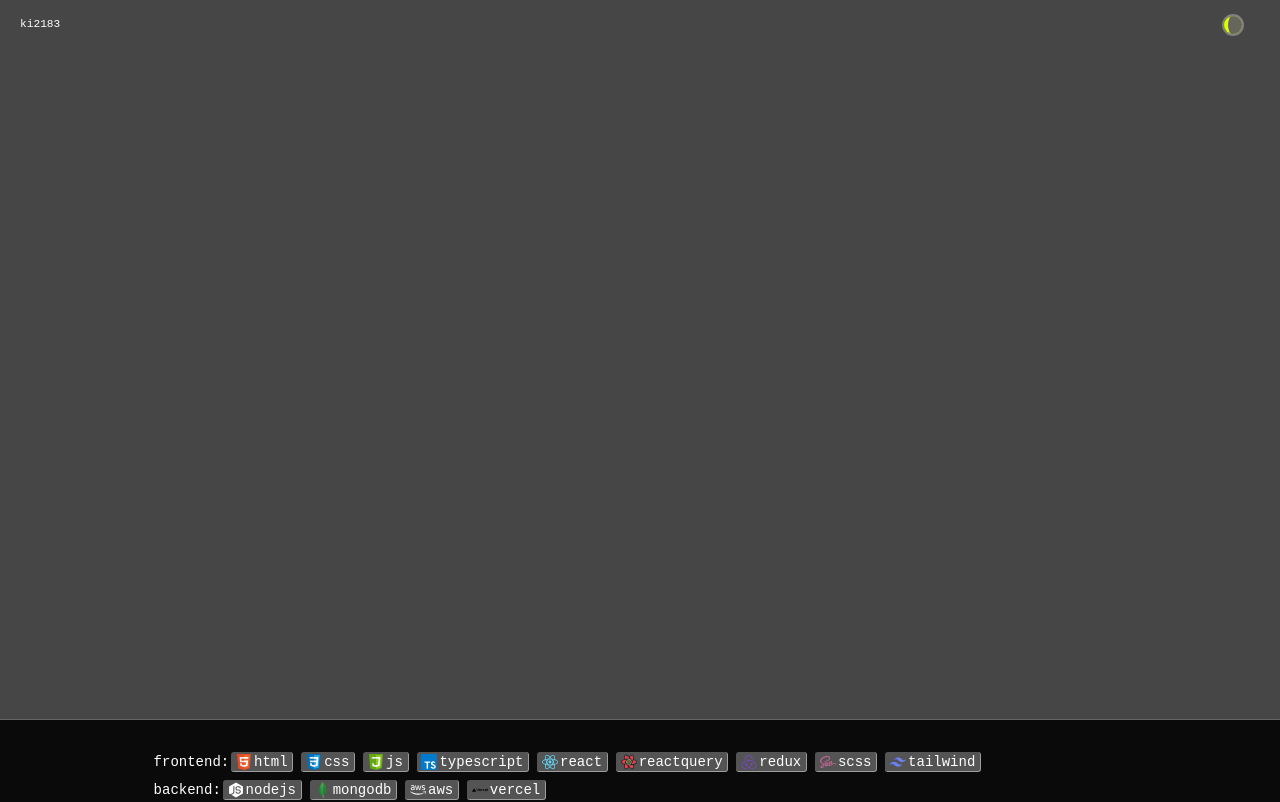
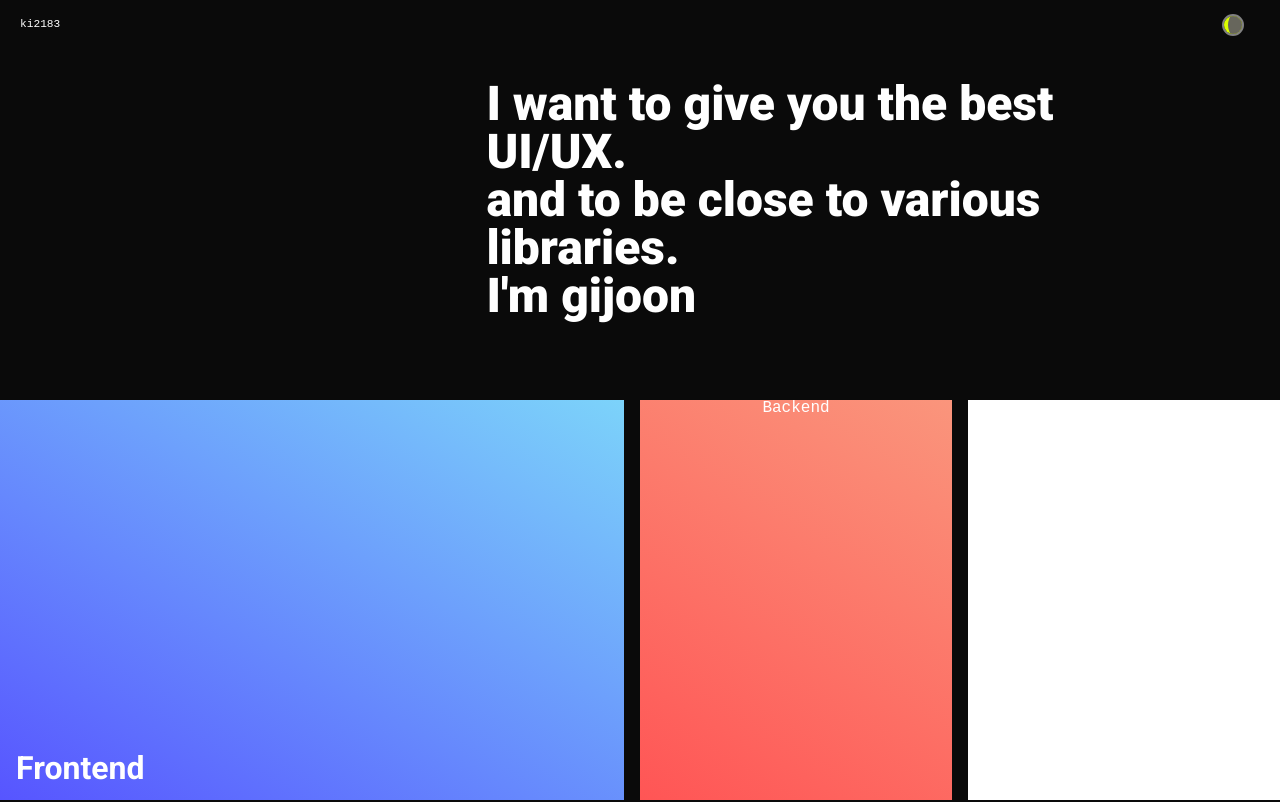
Before and after one commit to ki2183/my-Portfolio-site, a React (Create React App) app: page / in a window 1280 px wide. Shown: the top 802 px of the page. Built offline with nearby package versions, Linux system fonts and the light colour scheme.

Commit message:
0508_app

```diff
--- a/public/index.html
+++ b/public/index.html
@@ -12,7 +12,7 @@
     <link rel="apple-touch-icon" href="%PUBLIC_URL%/logo192.png" />
     <link rel="manifest" href="%PUBLIC_URL%/manifest.json" />
     <title>React App</title>
-
+    <link href="https://fonts.googleapis.com/css2?family=Roboto:ital,wght@0,100;0,300;0,400;0,500;0,700;0,900;1,100;1,300;1,400;1,500;1,700;1,900&display=swap" rel="stylesheet">
     <link rel="preconnect" href="https://fonts.googleapis.com">
     <link rel="preconnect" href="https://fonts.gstatic.com" crossorigin>
     <link href="https://fonts.googleapis.com/css2?family=Noto+Sans+KR:wght@100..900&display=swap" rel="stylesheet">
--- a/src/PAGE/mainPage/mainBanner/mainBanner.scss
+++ b/src/PAGE/mainPage/mainBanner/mainBanner.scss
@@ -1,6 +1,15 @@
 .container-mainBanner{
     width: 100%;
-    height: 720px;
-    background-color: rgb(70, 70, 70);
-    border-bottom: 1px solid #666;
+    height: 50vh;
+    display: grid;
+    grid-template-columns: 3fr 7fr;
+    &>div:nth-child(2){
+        display: flex;
+        padding:1rem;
+        font-size: 3rem;
+        &>span{
+            width: 80%;
+            text-align: start;
+        }
+    }
 }
--- a/src/PAGE/mainPage/mainBanner/mainBanner.tsx
+++ b/src/PAGE/mainPage/mainBanner/mainBanner.tsx
@@ -1,8 +1,20 @@
 import "./mainBanner.scss"
-
+import "../../../font.scss"
+import "../../../flex.scss"
 function MainBanner(){
     return <div className="container-mainBanner">
-
+        <div></div>
+        <div className="fccc">
+            <span className="roboto-black">
+                I want to give you the best UI/UX.
+            </span>
+            <span className="roboto-black">
+                and to be close to various libraries.
+            </span>
+            <span className="roboto-black">
+                I'm gijoon
+            </span>
+        </div>
     </div>
 }
 export default MainBanner
--- a/src/PAGE/mainPage/mainPage.tsx
+++ b/src/PAGE/mainPage/mainPage.tsx
@@ -6,6 +6,7 @@ import gsap from "gsap"
 import { ScrollTrigger } from "gsap/ScrollTrigger"
 import Myskills from "./mySkills/myskills"
 import MyBlog from "./myBlog/myBlog"
+import MyskillTrees from "./myskillTrees/myskillTrees"
 gsap.registerPlugin(ScrollTrigger)
 
 function MainPage(){
@@ -13,6 +14,7 @@ function MainPage(){
 
     return <InitialFrame>
         <MainBanner/>
+        <MyskillTrees/>
         <Myskills/>
         <MyBlog/>
         <ProjectView/>
--- /dev/null
+++ b/src/PAGE/mainPage/myskillTrees/myskillTrees.scss
@@ -0,0 +1,25 @@
+.container-myskilltrees{
+    width: 100%;
+    height:50vh;
+    display: grid;
+    grid-template-columns:2fr 1fr 1fr;
+    gap: 1rem;
+    &>div{
+
+    }
+}
+.conatiner-frontend{
+    background: linear-gradient(30deg, #5755ff, #7cd3fa);
+    display: flex;
+    flex-direction: column;
+    align-items: start;
+    justify-content:flex-end;
+    // width: 100%;
+    padding: 1rem;
+    font-size: 2rem;
+}
+.conatiner-backend{
+    background: linear-gradient(30deg, #ff5555, #fa957c);
+}.conatiner-versionControl{
+    background: linear-gradient(30deg, white, white);
+}
--- /dev/null
+++ b/src/PAGE/mainPage/myskillTrees/myskillTrees.tsx
@@ -0,0 +1,22 @@
+import "./myskillTrees.scss"
+import '../../../flex.scss'
+import "../../../font.scss"
+function MyskillTrees(){
+    return(
+        <div className="container-myskilltrees">
+            <div className="conatiner-frontend roboto-bold">
+                Frontend
+            </div>
+            <div className="conatiner-backend">
+                Backend
+            </div>
+            <div className="conatiner-versionControl">
+                versionControl
+            </div>
+
+
+        </div>
+    )
+}
+
+export default MyskillTrees
--- /dev/null
+++ b/src/font.scss
@@ -0,0 +1,71 @@
+.roboto-thin {
+    font-family: "Roboto", sans-serif;
+    font-weight: 100;
+    font-style: normal;
+  }
+
+  .roboto-light {
+    font-family: "Roboto", sans-serif;
+    font-weight: 300;
+    font-style: normal;
+  }
+
+  .roboto-regular {
+    font-family: "Roboto", sans-serif;
+    font-weight: 400;
+    font-style: normal;
+  }
+
+  .roboto-medium {
+    font-family: "Roboto", sans-serif;
+    font-weight: 500;
+    font-style: normal;
+  }
+
+  .roboto-bold {
+    font-family: "Roboto", sans-serif;
+    font-weight: 700;
+    font-style: normal;
+  }
+
+  .roboto-black {
+    font-family: "Roboto", sans-serif;
+    font-weight: 900;
+    font-style: normal;
+  }
+
+  .roboto-thin-italic {
+    font-family: "Roboto", sans-serif;
+    font-weight: 100;
+    font-style: italic;
+  }
+
+  .roboto-light-italic {
+    font-family: "Roboto", sans-serif;
+    font-weight: 300;
+    font-style: italic;
+  }
+
+  .roboto-regular-italic {
+    font-family: "Roboto", sans-serif;
+    font-weight: 400;
+    font-style: italic;
+  }
+
+  .roboto-medium-italic {
+    font-family: "Roboto", sans-serif;
+    font-weight: 500;
+    font-style: italic;
+  }
+
+  .roboto-bold-italic {
+    font-family: "Roboto", sans-serif;
+    font-weight: 700;
+    font-style: italic;
+  }
+
+  .roboto-black-italic {
+    font-family: "Roboto", sans-serif;
+    font-weight: 900;
+    font-style: italic;
+  }
```
